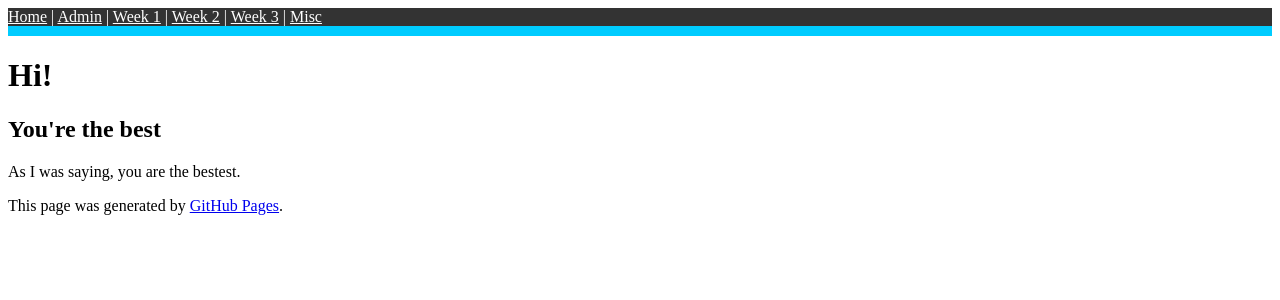
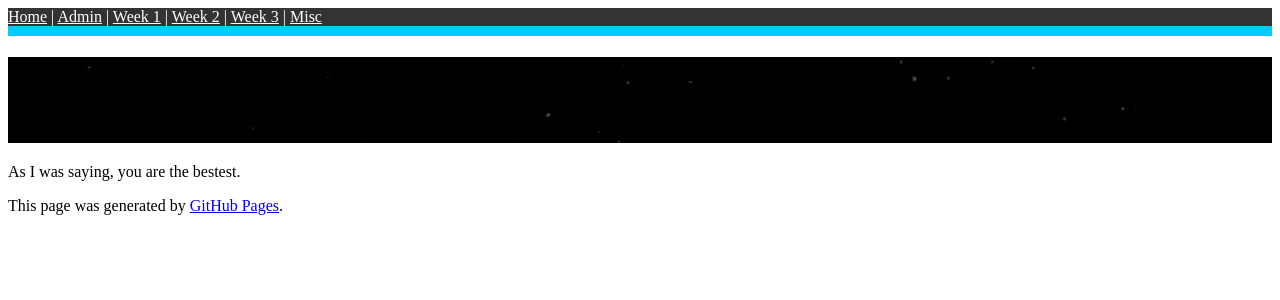
Before and after one commit to siddharthngandhi/siddharthngandhi.github.io, a Jekyll site: the page built from index.md, in a window 1280 px wide. Shown: the top 300 px of the page. Built offline with Jekyll 4.4.1, drawn with Linux system fonts in a browser that asks for light colours.

Commit message:
Update default.html

```diff
--- a/_layouts/default.html
+++ b/_layouts/default.html
@@ -6,6 +6,9 @@
      padding: 0px;
      margin: 0px;
      border-bottom: 10px solid #00ccff;
+    }
+    header.page-header{
+    background-image: url("banner.jpg");
     }
   </style>
 
@@ -28,7 +31,7 @@
   </head>
   <body>
     {%- include nav.html -%}
-    <header class="page-header" role="banner" background-image=url("banner.jpg")>
+    <header class="page-header" role="banner">
       <h1 class="project-name">{{ page.title | default: site.title | default: site.github.repository_name }}</h1>
       <h2 class="project-tagline">{{ page.description | default: site.description | default: site.github.project_tagline }}</h2>
       {% if site.github.is_project_page %}
```
